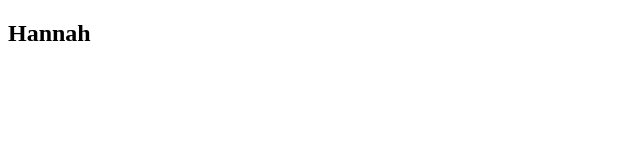
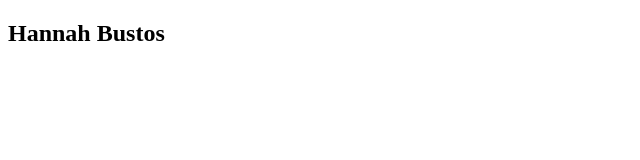
Before and after one commit to hannahkaith/aithy.github.io, a plain HTML site: page index.html in a window 1280 px wide. Shown: the whole page, without its empty margins (0-640 px from the left). Drawn offline with Linux system fonts and the light colour scheme.

Commit message:
Update index.html

```diff
--- a/index.html
+++ b/index.html
@@ -7,6 +7,6 @@
     <title>Document</title>
 </head>
 <body>
-    <h2>Hannah</h2>
+    <h2>Hannah Bustos</h2>
 </body>
 </html>
```
